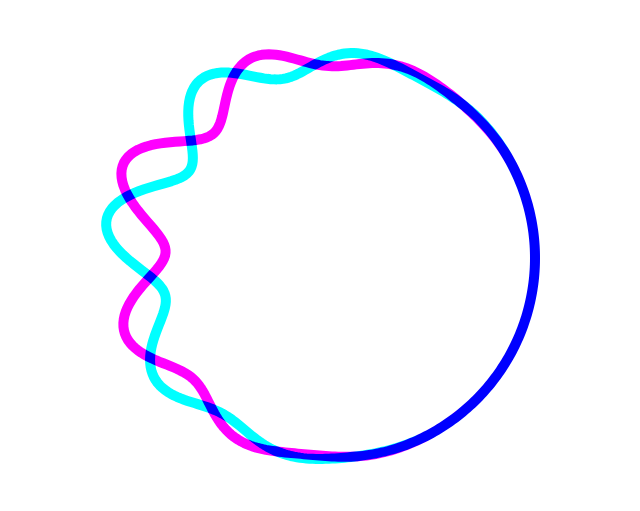
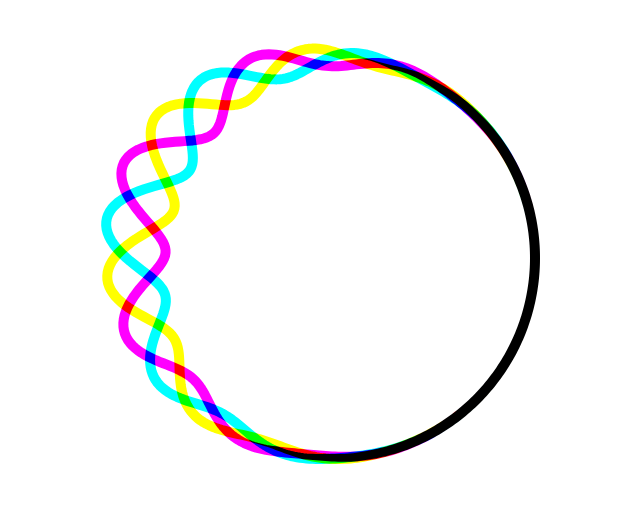
Before and after one commit to sudomilk/d3jsthings, a plain HTML site: page circle.html in a window 1280 px wide. Shown: the whole page, without its empty margins (153-793 px from the left). Drawn offline with Linux system fonts and the light colour scheme.

Commit message:
added color for circle

```diff
--- a/circle.html
+++ b/circle.html
@@ -14,7 +14,7 @@ var path = svg.append("g")
     .attr("stroke-width", 10)
     .attr("stroke-linejoin", "round")
   .selectAll("path")
-  .data(["cyan", "magenta"])
+  .data(["cyan", "magenta", "yellow"])
   .enter().append("path")
     .attr("stroke", function(d) { return d; })
     .style("mix-blend-mode", "darken")
```
